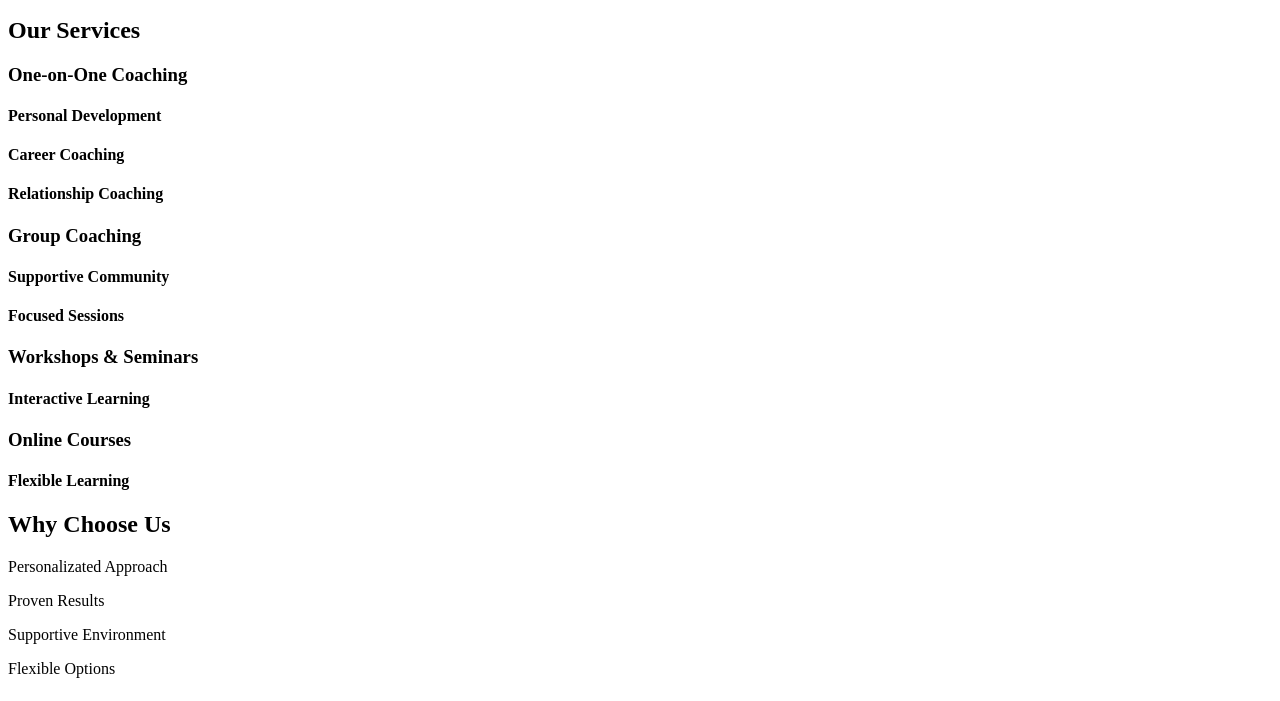
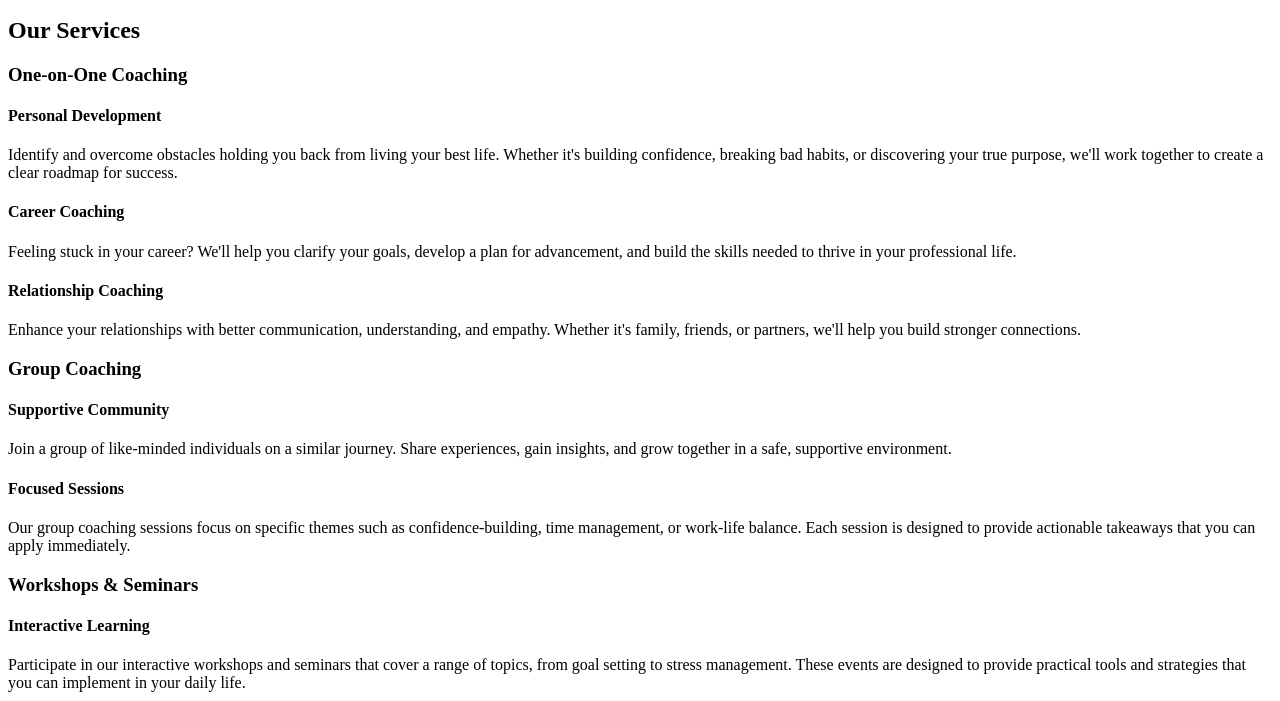
Before and after one commit to cray-bit/path-to-success, a plain HTML site: page index.html in a window 1280 px wide. Shown: the part 240-941 px from the top of the page. Drawn offline with Linux system fonts and the light colour scheme.

Commit message:
updating cont. (validates)

```diff
--- a/index.html
+++ b/index.html
@@ -31,40 +31,40 @@
                     <h3>One-on-One Coaching</h3>
                     <section>
                         <h4>Personal Development</h4>
-                        <p></p>
+                        <p>Identify and overcome obstacles holding you back from living your best life. Whether it's building confidence, breaking bad habits, or discovering your true purpose, we'll work together to create a clear roadmap for success.</p>
                     </section>
                     <section>
                         <h4>Career Coaching</h4>
-                        <p></p>
+                        <p>Feeling stuck in your career? We'll help you clarify your goals, develop a plan for advancement, and build the skills needed to thrive in your professional life.</p>
                     </section>
                     <section>
                         <h4>Relationship Coaching</h4>
-                        <p></p>
+                        <p>Enhance your relationships with better communication, understanding, and empathy. Whether it's family, friends, or partners, we'll help you build stronger connections.</p>
                     </section>
                 </section>
                 <section>
                     <h3>Group Coaching</h3>
                     <section>
                         <h4>Supportive Community</h4>
-                        <p></p>
+                        <p>Join a group of like-minded individuals on a similar journey. Share experiences, gain insights, and grow together in a safe, supportive environment.</p>
                     </section>
                     <section>
                         <h4>Focused Sessions</h4>
-                        <p></p>
+                        <p>Our group coaching sessions focus on specific themes such as confidence-building, time management, or work-life balance. Each session is designed to provide actionable takeaways that you can apply immediately.</p>
                     </section>
                 </section>
                 <section>
                     <h3>Workshops & Seminars</h3>
                     <section>
                         <h4>Interactive Learning</h4>
-                        <p></p>
+                        <p>Participate in our interactive workshops and seminars that cover a range of topics, from goal setting to stress management. These events are designed to provide practical tools and strategies that you can implement in your daily life.</p>
                     </section>
                 </section>
                 <section>
                     <h3>Online Courses</h3>
                     <section>
                         <h4>Flexible Learning</h4>
-                        <p></p>
+                        <p>Access our online courses at your convenience. With video lessons, downloadable resources, and exercises, you can learn at your own pace from the comfort of your home.</p>
                     </section>
                 </section>
             </section>
@@ -174,7 +174,7 @@
 
             <section id="first-step">
                 <h2>Take The First Step Today</h2>
-                <p></p>
+                <p>Your journey to a more fulfilling life begins with a single step. Book a free 30-minute consultation today to discover how our coaching services can help you achieve your goals. Let's work together to create the life you've always dreamed of!</p>
                 <a href="#" class="schedule-now">Schedule Now</a>
             </section>
     </main>
```
